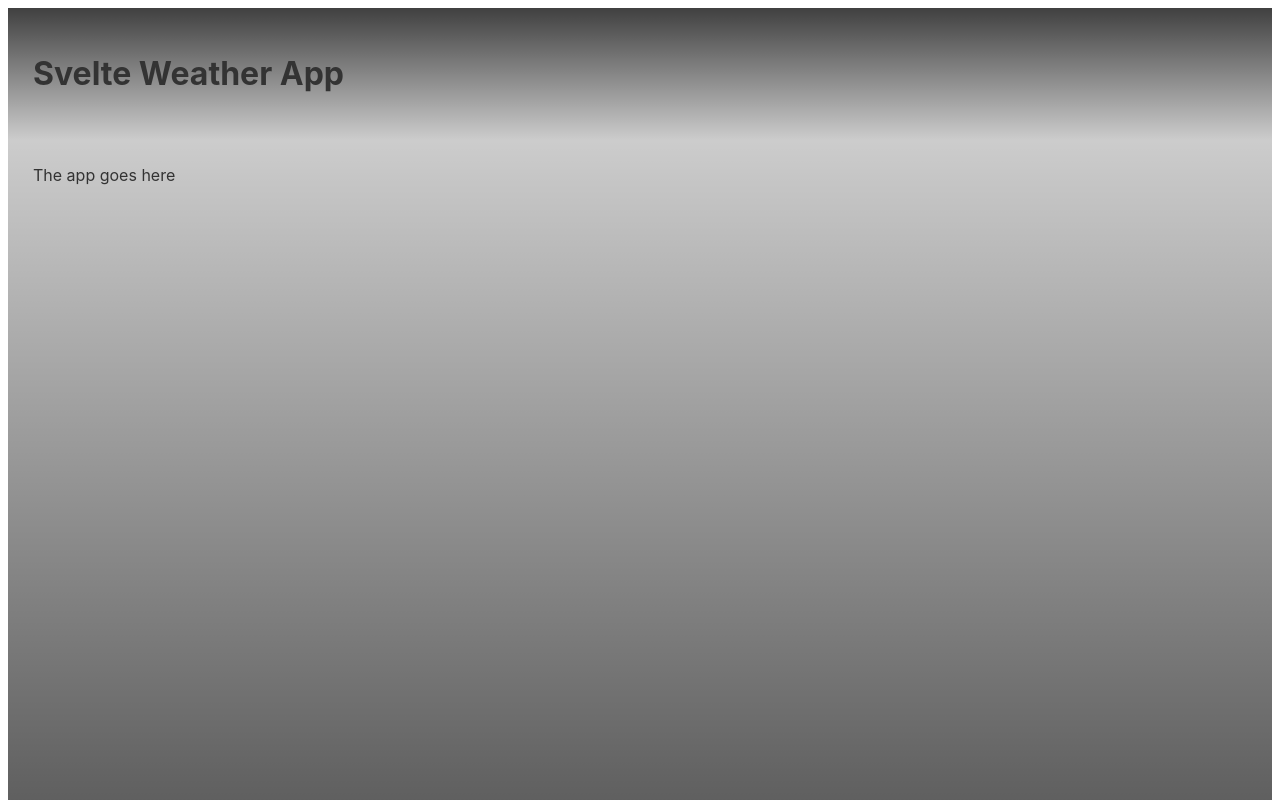
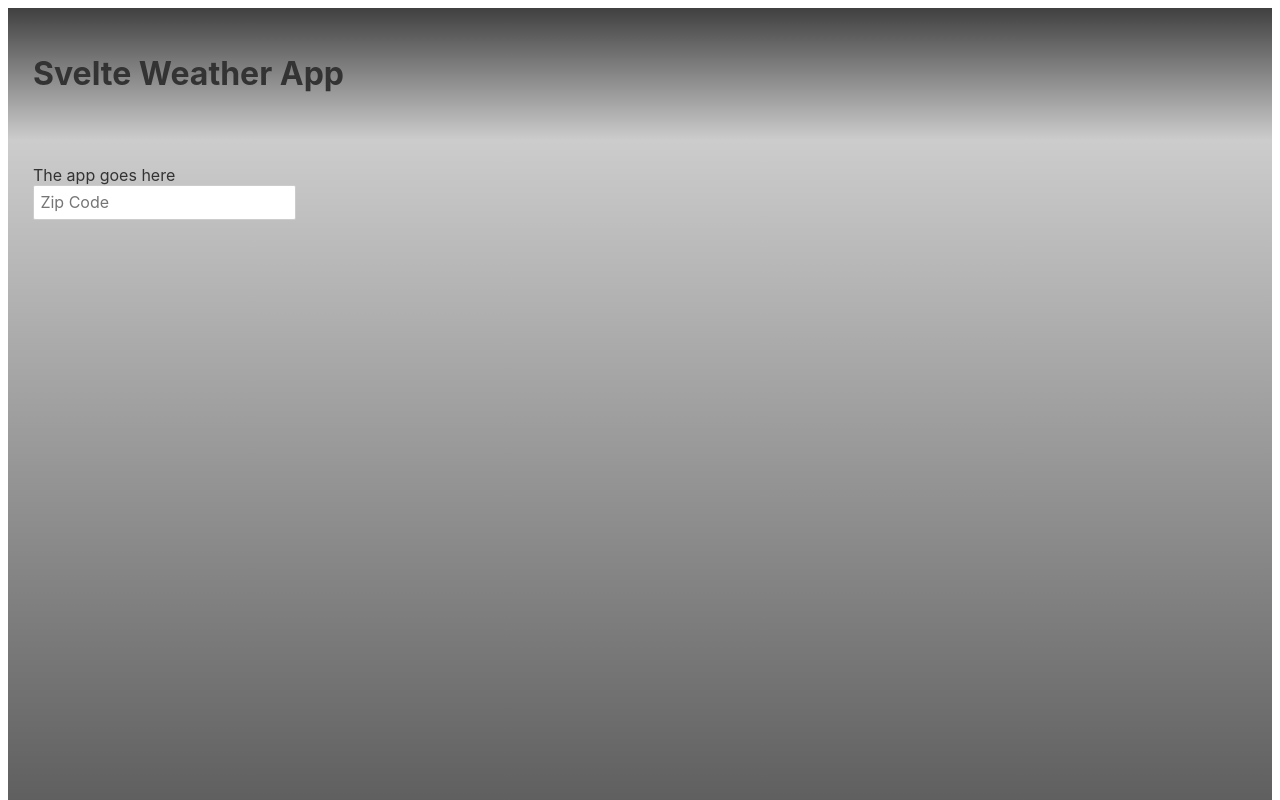
Before and after one commit to prabinv/svelte-weather-app, a Svelte app: page / in a window 1280 px wide. Shown: the top 800 px of the page. Built offline with nearby package versions, Linux system fonts and the light colour scheme.

Commit message:
implement search input

```diff
--- a/src/App.svelte
+++ b/src/App.svelte
@@ -1,12 +1,22 @@
 <script>
 	import Header from './components/Header.svelte';
-	export let name;
+
+	let zipCode;
+
+	$: console.log(zipCode);
+
+	function search(event) {
+		if (event.keyCode === 13) {
+			console.log(zipCode + ' search');
+		}
+	}
 </script>
 
 <div>
 	<Header />
 	<main>
 		<div>The app goes here</div>
+		<input type="text" placeholder="Zip Code" bind:value={zipCode} on:keypress={search}/>
 		<!-- <LocationInput onSearch={handleSearch} />
 		<UnitSwitch />
 		<WeatherReport weather={weather} /> -->
```
